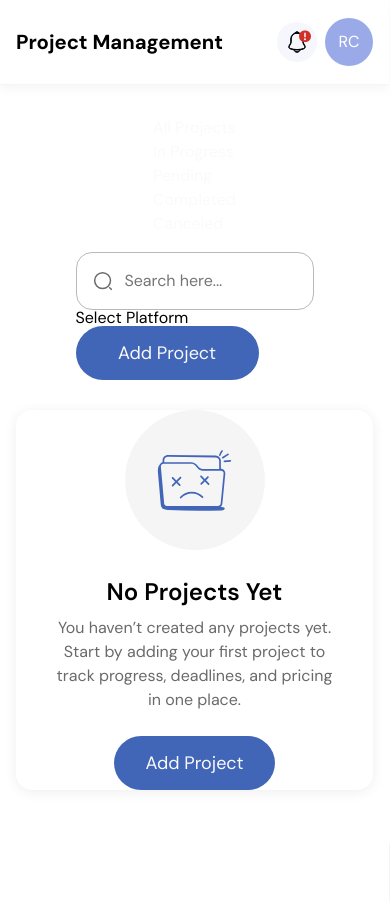
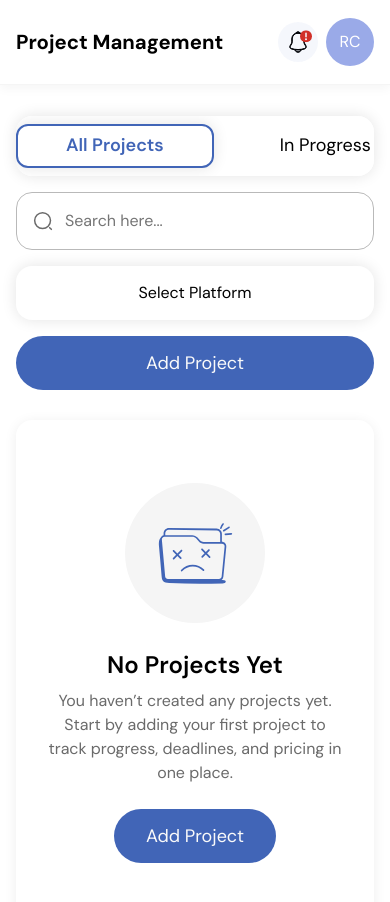
Before and after one commit to Roman-Chaban/planix-app, a Next.js app: page /en/project-management in a window 390 px wide. Shown: the top 902 px of the page. Built offline with nearby package versions, Linux system fonts and the light colour scheme.

Commit message:
Refactor: add media queries, correct style properties, update styles

```diff
--- a/src/features/delete-project/ui/ProjectsDeleteModal.module.scss
+++ b/src/features/delete-project/ui/ProjectsDeleteModal.module.scss
@@ -30,6 +30,11 @@
 .actions {
   @include flex-center;
   gap: 1.25rem;
+
+  @include respond(sm) {
+    flex-direction: column;
+    gap: 0.5rem;
+  }
 }
 
 .cancel,
@@ -38,4 +43,8 @@
   max-width: 8.813rem;
   min-height: 3.375rem;
   font-weight: $font-weight-semibold;
+
+  @include respond(sm) {
+    max-width: 100%;
+  }
 }
--- a/src/shared/ui/modal/ui/Modal.module.scss
+++ b/src/shared/ui/modal/ui/Modal.module.scss
@@ -11,6 +11,7 @@
   width: 100vw;
   min-height: 100dvh;
   @include flex-center;
+  padding: 1rem;
 }
 
 .content {
@@ -25,6 +26,10 @@
   min-height: 24.813rem;
   background: $neutral-0;
   box-shadow: $shadow-not-found;
+
+  @include respond(sm) {
+    padding-inline: 1.5rem;
+  }
 }
 
 .header {
--- a/src/shared/ui/page-wrapper/ui/PageWrapper.module.scss
+++ b/src/shared/ui/page-wrapper/ui/PageWrapper.module.scss
@@ -1,12 +1,18 @@
 @use '@/shared/styles' as *;
 
 .grid {
-  @include grid(18.125rem 1fr, auto 1fr, 'header header' 'sidebar content', 0);
+  @include grid(18.125rem 1fr, auto auto, 'header header' 'sidebar content', 0);
 
   @include respond(lg) {
-    grid: {
-      template-columns: 1fr;
-      template-areas: 'header' 'content';
+    grid-template-columns: 1fr;
+    grid-template-rows: auto auto;
+
+    grid-template-areas:
+      'header'
+      'content';
+
+    aside {
+      display: none;
     }
   }
 }
@@ -14,6 +20,7 @@
 .main {
   width: 100%;
   max-width: 100vw;
+  min-height: 100%;
   overflow-x: hidden;
   grid-area: content;
   padding-block: 1.938rem 3.313rem;
--- a/src/widgets/projects-empty/ui/ProjectsEmpty.module.scss
+++ b/src/widgets/projects-empty/ui/ProjectsEmpty.module.scss
@@ -3,8 +3,8 @@
 .box {
   @include flex-col(1.5rem, center, center, column);
   width: 100%;
-  height: 100%;
-  padding-inline: 2rem;
+  height: 60vh;
+  padding: 2rem;
   background: $neutral-0;
   box-shadow: $shadow-primary;
   border-radius: 1rem;
--- a/src/widgets/projects-toolbar/ui/ProjectsToolbar.module.scss
+++ b/src/widgets/projects-toolbar/ui/ProjectsToolbar.module.scss
@@ -1,30 +1,162 @@
 @use '@/shared/styles' as *;
 
 .toolbar {
-  flex: 1 1 auto;
-  justify-content: flex-end;
-  min-width: 0;
-  @include flex(flex, row, end, center, 1rem, nowrap);
+  @include flex(flex, row, space-between, center, 1rem, nowrap);
 
-  @include respond(xl) {
-    justify-content: space-between;
+  width: 100%;
+
+  @include respond(2xl) {
+    flex-flow: column;
+  }
+}
+
+.toolbarActions {
+  @include flex(flex, row, end, center, 1rem);
+  flex: 0 0 auto;
+
+  @include respond(2xl) {
     width: 100%;
+    justify-content: stretch;
+    gap: 1rem;
   }
 
   @include respond(sm) {
-    flex-flow: column nowrap;
+    flex-direction: column;
+    align-items: stretch;
+    width: 100%;
+  }
+}
+
+.headerWrapper {
+  flex: 0 1 auto;
+  min-width: 0;
+
+  @include respond(2xl) {
+    min-width: 100%;
+    max-width: 100%;
   }
 }
 
 .search {
-  width: 100%;
-  max-width: 18.875rem;
+  flex: 0 0 18.875rem;
+  min-width: 18.875rem;
+  @include respond(2xl) {
+    flex: 1 1 auto;
+    min-width: 0;
+    max-width: 100%;
+  }
 
   @include respond(sm) {
+    flex: 0 0 auto;
+    width: 100%;
     max-width: 100%;
+  }
+}
+
+// TODO: Temporary mock these styles
+.platform {
+  @include flex-center;
+  flex: 0 0 11.563rem;
+  min-width: 11.563rem;
+  white-space: nowrap;
+  text-align: center;
+  box-shadow: $shadow-not-found;
+  background: $neutral-0;
+  border-radius: 1rem;
+  min-height: 3.375rem;
+
+  @include respond(2xl) {
+    flex: 1 1 auto;
+    min-width: 0;
+  }
+
+  @include respond(sm) {
+    flex: 0 0 auto;
+
+    width: 100%;
   }
 }
 
 .buttonWrapper {
   @include button-default-wrapper-size(11.438rem);
+  flex: 0 0 11.438rem;
+
+  @include respond(2xl) {
+    flex: 1 1 auto;
+    min-width: 0;
+
+    & > button {
+      width: 100%;
+    }
+  }
+
+  @include respond(sm) {
+    flex: 0 0 auto;
+    max-width: 100%;
+
+    & > button {
+      width: 100%;
+    }
+  }
 }
+
+.scrollContainer {
+  @include menu-horizontal-scroll;
+  box-shadow: $shadow-not-found;
+  background: $neutral-0;
+  border-radius: 1rem;
+
+  @include respond(2xl) {
+    width: 100%;
+  }
+}
+
+.list {
+  @include flex-row(1rem, start, center);
+  padding: 0.5rem;
+
+  @include respond(2xl) {
+    justify-content: space-between;
+  }
+
+  @include respond(xl) {
+    max-width: 100%;
+    justify-content: space-between;
+  }
+}
+
+.box {
+  width: 100%;
+  @include flex-center;
+  padding: 0.406rem 1.625rem;
+  border-radius: 0.75rem;
+  border: 0.125rem solid transparent;
+  scroll-snap-align: start;
+  scroll-snap-stop: always;
+  flex-shrink: 0;
+  white-space: nowrap;
+
+  @include respond(2xl) {
+    padding-inline: 3rem;
+  }
+}
+
+.label {
+  color: $neutral-950;
+  line-height: 150%;
+
+  font: {
+    weight: $font-weight-regular;
+    size: $body-lg-font-size;
+  }
+}
+
+.active {
+  border-color: $primary-700;
+  box-shadow: $shadow-not-found;
+}
+
+.activeLabel {
+  font-weight: $font-weight-semibold;
+  color: $primary-700;
+}
```
